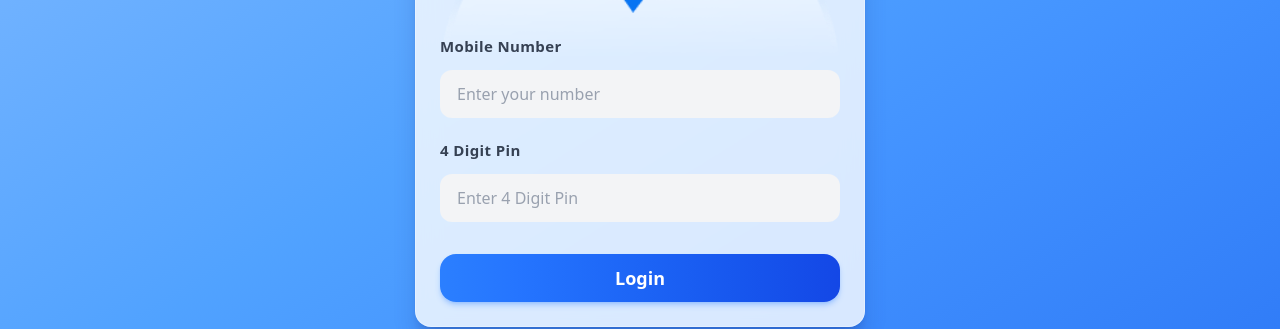
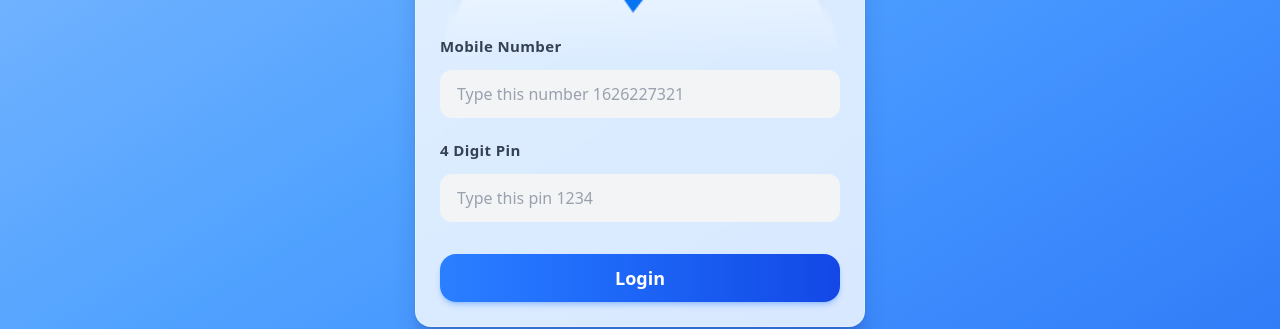
Before and after one commit to shahriar1100/payoo-mobile-app, a website: page index.html in a window 1280 px wide. Shown: the part 309-638 px from the top of the page. Drawn offline with Linux system fonts and the light colour scheme.

Commit message:
Update index.html

```diff
--- a/index.html
+++ b/index.html
@@ -23,7 +23,7 @@
         ><br />
         <input
           type="text"
-          placeholder="Enter your number"
+          placeholder="Type this number 1626227321"
           id="mobileNumber"
           class="placeholder:text-gray-400 h-12 text-gray-700 w-full px-4 rounded-xl mt-3 bg-gray-100 border border-transparent focus:outline-none focus:ring-2 focus:ring-blue-500 focus:bg-white transition-all duration-300"
         /><br />
@@ -31,7 +31,7 @@
         <label for="#" class="font-semibold text-gray-700 text-[15px] tracking-wide">4 Digit Pin</label><br />
         <input
           type="text"
-          placeholder="Enter 4 Digit Pin"
+          placeholder="Type this pin 1234"
           id="pinNumber"
           class="placeholder:text-gray-400 text-gray-700 h-12 w-full px-4 rounded-xl mt-3 bg-gray-100 border border-transparent focus:outline-none focus:ring-2 focus:ring-blue-500 focus:bg-white transition-all duration-300"
         />
```
